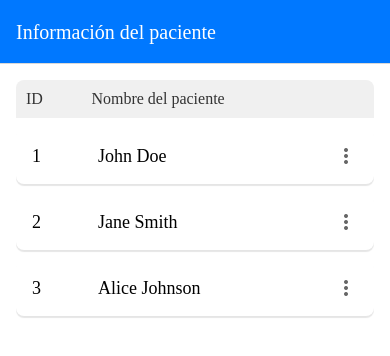
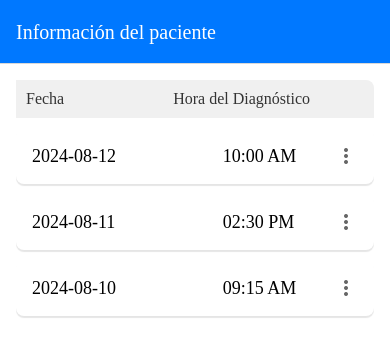
Before and after one commit to NoeOnDev/BodyMeasure, a React Native app: screen /PatientInfo in a window 390 px wide. Shown: the top 356 px of the page. Built offline with nearby package versions, Linux system fonts and the light colour scheme.

Commit message:
refactor: Actualizar estilos de la celda de fecha y hora en PatientInfoStyles.tsx

```diff
--- a/src/components/screens/PatientInfoScreen.tsx
+++ b/src/components/screens/PatientInfoScreen.tsx
@@ -10,41 +10,45 @@ import {
   Alert,
 } from 'react-native';
 import Icon from 'react-native-vector-icons/MaterialIcons';
-import {styles} from '../styles/PatientsAllStyles';
+import {styles} from '../styles/PatientInfoStyles';
 
-interface Patient {
-  patient_id: number;
-  name: string;
+interface Diagnosis {
+  historial_id: number;
+  diagnosisDate: string;
+  diagnosisTime: string;
 }
 
 const screenWidth = Dimensions.get('window').width;
 
 export const PatientInfoScreen = (): React.JSX.Element => {
-  const [patients, setPatients] = useState<Patient[]>([
-    {patient_id: 1, name: 'John Doe'},
-    {patient_id: 2, name: 'Jane Smith'},
-    {patient_id: 3, name: 'Alice Johnson'},
+  const [diagnoses, setDiagnoses] = useState<Diagnosis[]>([
+    {historial_id: 1, diagnosisDate: '2024-08-12', diagnosisTime: '10:00 AM'},
+    {historial_id: 2, diagnosisDate: '2024-08-11', diagnosisTime: '02:30 PM'},
+    {historial_id: 3, diagnosisDate: '2024-08-10', diagnosisTime: '09:15 AM'},
   ]);
-  const [selectedPatientId, setSelectedPatientId] = useState<number | null>(
+
+  const [selectedDiagnosisId, setSelectedDiagnosisId] = useState<number | null>(
     null,
   );
-  const [pressedPatientId, setPressedPatientId] = useState<number | null>(null);
+  const [pressedDiagnosisId, setPressedDiagnosisId] = useState<number | null>(
+    null,
+  );
   const [menuPosition, setMenuPosition] = useState<{top: number; left: number}>(
     {top: 0, left: 0},
   );
   const pressAnimValue = useRef(new Animated.Value(1)).current;
 
   const toggleMenu = (id: number, top: number, left: number) => {
-    if (selectedPatientId === id) {
-      setSelectedPatientId(null);
+    if (selectedDiagnosisId === id) {
+      setSelectedDiagnosisId(null);
     } else {
-      setSelectedPatientId(id);
+      setSelectedDiagnosisId(id);
       setMenuPosition({top: top - 35, left});
     }
   };
 
   const handleRowPressIn = (id: number) => {
-    setPressedPatientId(id);
+    setPressedDiagnosisId(id);
     Animated.timing(pressAnimValue, {
       toValue: 0.98,
       duration: 100,
@@ -53,7 +57,7 @@ export const PatientInfoScreen = (): React.JSX.Element => {
   };
 
   const handleRowPressOut = () => {
-    setPressedPatientId(null);
+    setPressedDiagnosisId(null);
     Animated.timing(pressAnimValue, {
       toValue: 1,
       duration: 100,
@@ -62,15 +66,15 @@ export const PatientInfoScreen = (): React.JSX.Element => {
   };
 
   const handleRowPress = (id: number) => {
-    if (selectedPatientId !== id) {
-      setSelectedPatientId(null);
+    if (selectedDiagnosisId !== id) {
+      setSelectedDiagnosisId(null);
     }
   };
 
-  const handleDeletePatient = (patientId: number, patientName: string) => {
+  const handleDeleteDiagnosis = (historialId: number) => {
     Alert.alert(
-      'Eliminar Paciente',
-      `¿Estás seguro de que deseas eliminar al paciente ${patientName}?`,
+      'Eliminar Diagnóstico',
+      '¿Estás seguro de que deseas eliminar este diagnóstico?',
       [
         {
           text: 'No',
@@ -79,10 +83,12 @@ export const PatientInfoScreen = (): React.JSX.Element => {
         {
           text: 'Sí',
           onPress: () => {
-            setPatients(prevPatients =>
-              prevPatients.filter(patient => patient.patient_id !== patientId),
+            setDiagnoses(prevDiagnoses =>
+              prevDiagnoses.filter(
+                diagnosis => diagnosis.historial_id !== historialId,
+              ),
             );
-            setSelectedPatientId(null);
+            setSelectedDiagnosisId(null);
           },
         },
       ],
@@ -90,33 +96,33 @@ export const PatientInfoScreen = (): React.JSX.Element => {
     );
   };
 
-  const renderPatient = ({item}: {item: Patient}) => (
+  const renderDiagnosis = ({item}: {item: Diagnosis}) => (
     <Animated.View
       style={[
         styles.row,
-        selectedPatientId === item.patient_id && styles.selectedRow,
-        pressedPatientId === item.patient_id && {
+        selectedDiagnosisId === item.historial_id && styles.selectedRow,
+        pressedDiagnosisId === item.historial_id && {
           transform: [{scale: pressAnimValue}],
         },
       ]}>
       <TouchableOpacity
         activeOpacity={0.7}
         style={styles.rowContent}
-        onPressIn={() => handleRowPressIn(item.patient_id)}
+        onPressIn={() => handleRowPressIn(item.historial_id)}
         onPressOut={handleRowPressOut}
-        onPress={() => handleRowPress(item.patient_id)}>
-        <View style={styles.idCell}>
-          <Text style={styles.cellText}>{item.patient_id}</Text>
+        onPress={() => handleRowPress(item.historial_id)}>
+        <View style={styles.diagnosisDateCell}>
+          <Text style={styles.cellText}>{item.diagnosisDate}</Text>
         </View>
-        <View style={styles.nameCell}>
-          <Text style={styles.cellText}>{item.name}</Text>
+        <View style={styles.diagnosisTimeCell}>
+          <Text style={styles.cellText}>{item.diagnosisTime}</Text>
         </View>
         <TouchableOpacity
           activeOpacity={0.7}
           style={styles.iconCell}
           onPress={event => {
             const {pageY, pageX} = event.nativeEvent;
-            toggleMenu(item.patient_id, pageY, pageX);
+            toggleMenu(item.historial_id, pageY, pageX);
           }}>
           <Icon name="more-vert" size={24} color="#666" />
         </TouchableOpacity>
@@ -128,20 +134,20 @@ export const PatientInfoScreen = (): React.JSX.Element => {
     <SafeAreaView style={styles.safeArea}>
       <View style={styles.container}>
         <View style={styles.tableHeader}>
-          <View style={styles.headerIdCell}>
-            <Text style={styles.headerText}>ID</Text>
+          <View style={styles.headerDateCell}>
+            <Text style={styles.headerText}>Fecha</Text>
           </View>
-          <View style={styles.headerNameCell}>
-            <Text style={styles.headerText}>Nombre del paciente</Text>
+          <View style={styles.headerTimeCell}>
+            <Text style={styles.headerText}>Hora del Diagnóstico</Text>
           </View>
         </View>
         <FlatList
-          data={patients}
-          renderItem={renderPatient}
-          keyExtractor={item => item.patient_id.toString()}
+          data={diagnoses}
+          renderItem={renderDiagnosis}
+          keyExtractor={item => item.historial_id.toString()}
           contentContainerStyle={{paddingBottom: 80}}
         />
-        {selectedPatientId !== null && (
+        {selectedDiagnosisId !== null && (
           <View
             style={[
               styles.menu,
@@ -153,12 +159,7 @@ export const PatientInfoScreen = (): React.JSX.Element => {
             <TouchableOpacity
               activeOpacity={0.7}
               style={styles.menuItem}
-              onPress={() =>
-                handleDeletePatient(
-                  selectedPatientId!,
-                  patients.find(p => p.patient_id === selectedPatientId)!.name,
-                )
-              }>
+              onPress={() => handleDeleteDiagnosis(selectedDiagnosisId!)}>
               <Text style={styles.menuItemText}>Eliminar</Text>
             </TouchableOpacity>
           </View>
--- a/src/components/styles/PatientInfoStyles.tsx
+++ b/src/components/styles/PatientInfoStyles.tsx
@@ -20,11 +20,24 @@ export const styles = StyleSheet.create({
     backgroundColor: '#f0f0f0',
     borderTopLeftRadius: 8,
   },
-  headerNameCell: {
+  headerDateCell: {
+    flex: 4,
+    padding: 10,
+    backgroundColor: '#f0f0f0',
+  },
+  headerTimeCell: {
     flex: 6,
     padding: 10,
     backgroundColor: '#f0f0f0',
     borderTopRightRadius: 8,
+  },
+  diagnosisDateCell: {
+    flex: 4,
+    padding: 16,
+  },
+  diagnosisTimeCell: {
+    flex: 2,
+    padding: 16,
   },
   headerText: {
     fontSize: 16,
```
